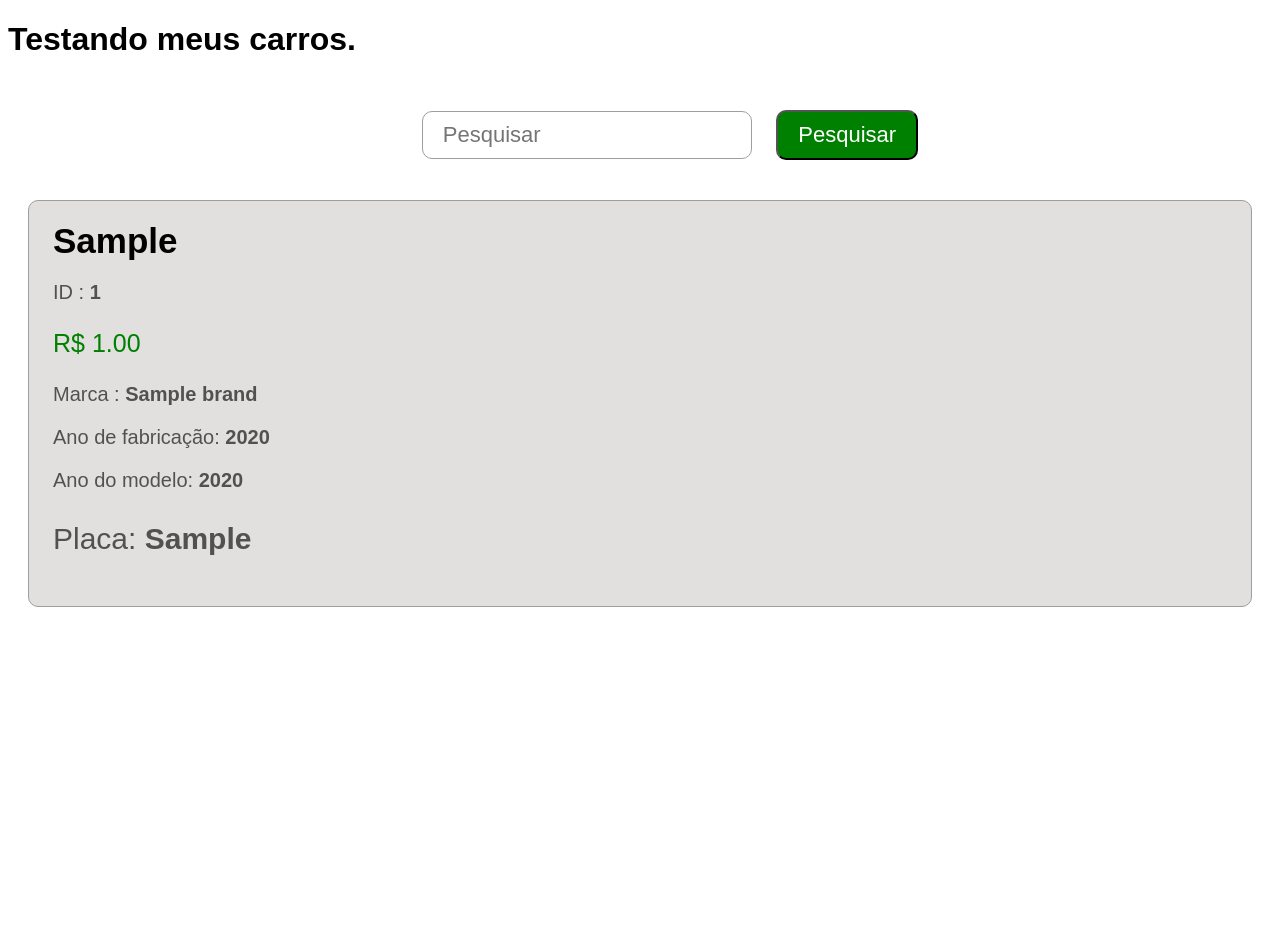
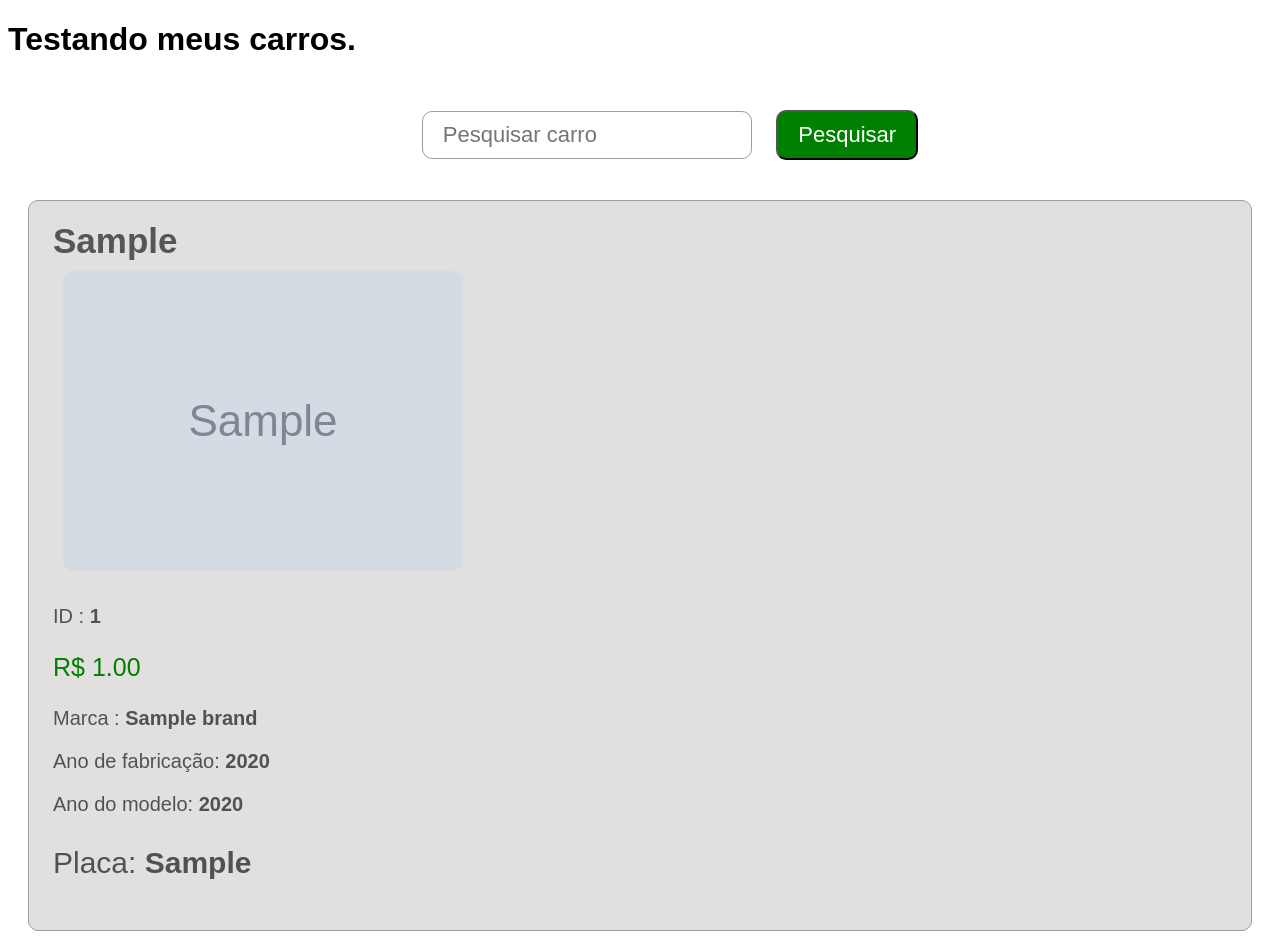
Before and after one commit to Jefferson170713/Django_Carros, a Django app: page / in a window 1280 px wide. Before the commit the page ends 607 px from the top, so only its background shows below. Run offline with Django 5.2, Linux system fonts and the light colour scheme; tables that the repository leaves empty hold one stand-in row (values such as "Sample post"); grey boxes marked "Sample" are stand-in pictures; parts of the project's set-up code (start-up, migrations or seed data) failed here and were passed over.

```diff
--- a/cars/static/cars/css/css.css
+++ b/cars/static/cars/css/css.css
@@ -5,6 +5,7 @@ body {
 .titulo {
     margin: 0px;
     font-size: 35px;
+    color: rgba(8, 8, 8, 0.637);
 }
 
 .item {
@@ -14,6 +15,11 @@ body {
     border-radius: 10px;
     background-color: #e2dfdf;
 }
+/* .grid {
+    display: grid;
+    grid-template-columns: 1fr;
+    grid-gap: 5px;
+} */
 
 .botao {
     display: inline-block;
@@ -76,3 +82,12 @@ body {
     border-radius: 10px;
     border: 1px solid #9e9e9e;
 }
+.imagem {
+    width: 100%; /* A largura será 100% do contêiner */
+    max-width: 400px; /* Limita a largura máxima */
+    height: auto; /* Ajusta a altura proporcionalmente */
+    max-height: 400px; /* Limita a altura máxima */
+    object-fit: cover;
+    border-radius: 10px;
+    margin: 10px;
+}
--- a/cars/templates/cars/cars_index.html
+++ b/cars/templates/cars/cars_index.html
@@ -11,14 +11,15 @@
     <h1>Testando meus carros.</h1>
     <div class="search_campo">
         <form action="{% url 'cars:cars_views' %}" method="GET">
-            <input type="search" name="search" class="search_input" placeholder="Pesquisar" value="{{ search }}">
+            <input type="search" name="search" class="search_input" placeholder="Pesquisar carro" value="{{ search }}">
             <button type="submit" class="botao_pesquisar">Pesquisar</button>
         </form>
     </div>
         {% if cars %}
             {% for car in cars %}
-                <div class="item">
+                <div class="item grid">
                     <h2 class="titulo"><strong>{{ car.model }}</strong></h2>
+                    <img class="imagem" src="{{ car.photo.url }}" alt="{{ car.model }}">
                     <p class="text">ID : <strong>{{ car.id }}</strong></p>
                     <p class="preco">R$ {{ car.value }}</p>
                     <p class="text">Marca : <strong>{{ car.brand }}</strong></p>
--- a/cars/urls.py
+++ b/cars/urls.py
@@ -1,8 +1,10 @@
 from django.urls import path
 from cars.views import cars_views
+#from django.conf import settings
+#from django.conf.urls.static import static
 
 app_name = 'cars'
 
 urlpatterns = [
     path('', cars_views, name='cars_views'),
-]
+] #+ static( settings.MEDIA_URL, document_root=settings.MEDIA_ROOT )
```
Also changed, not shown: README.md.
